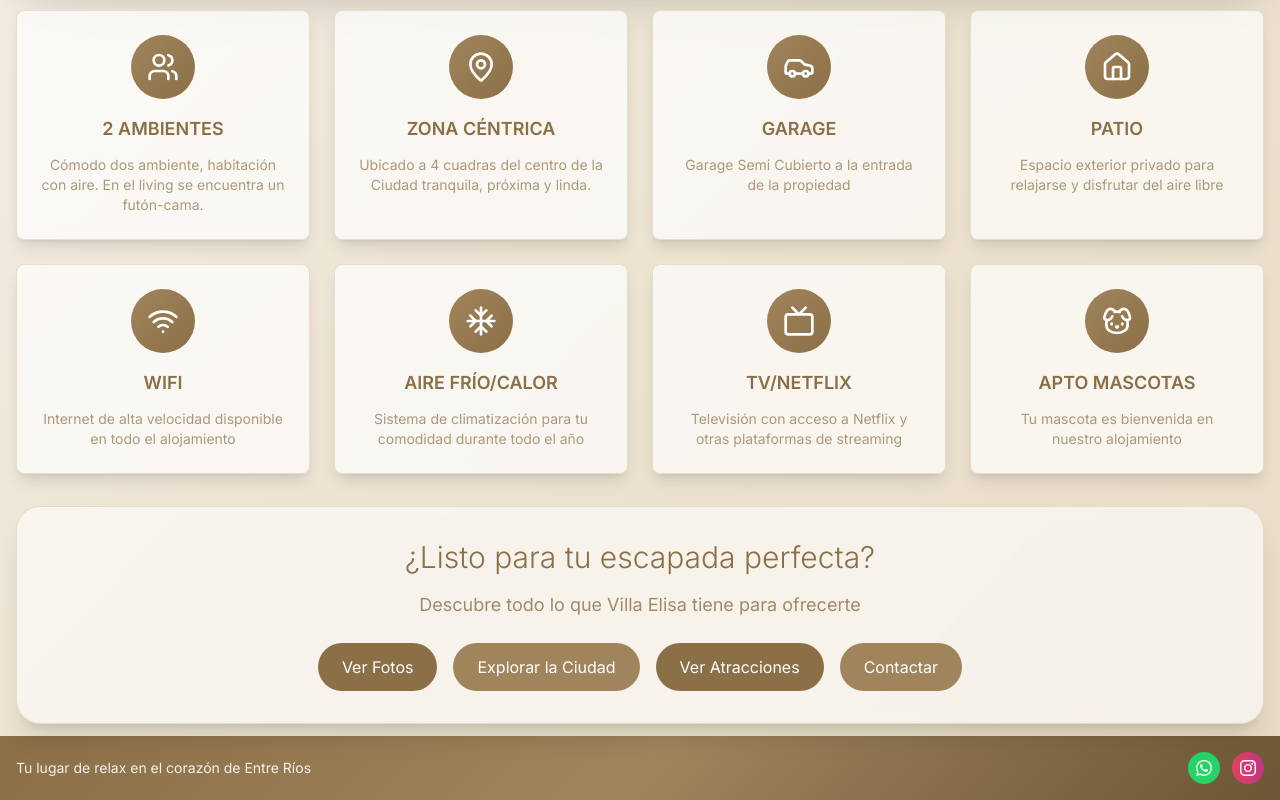
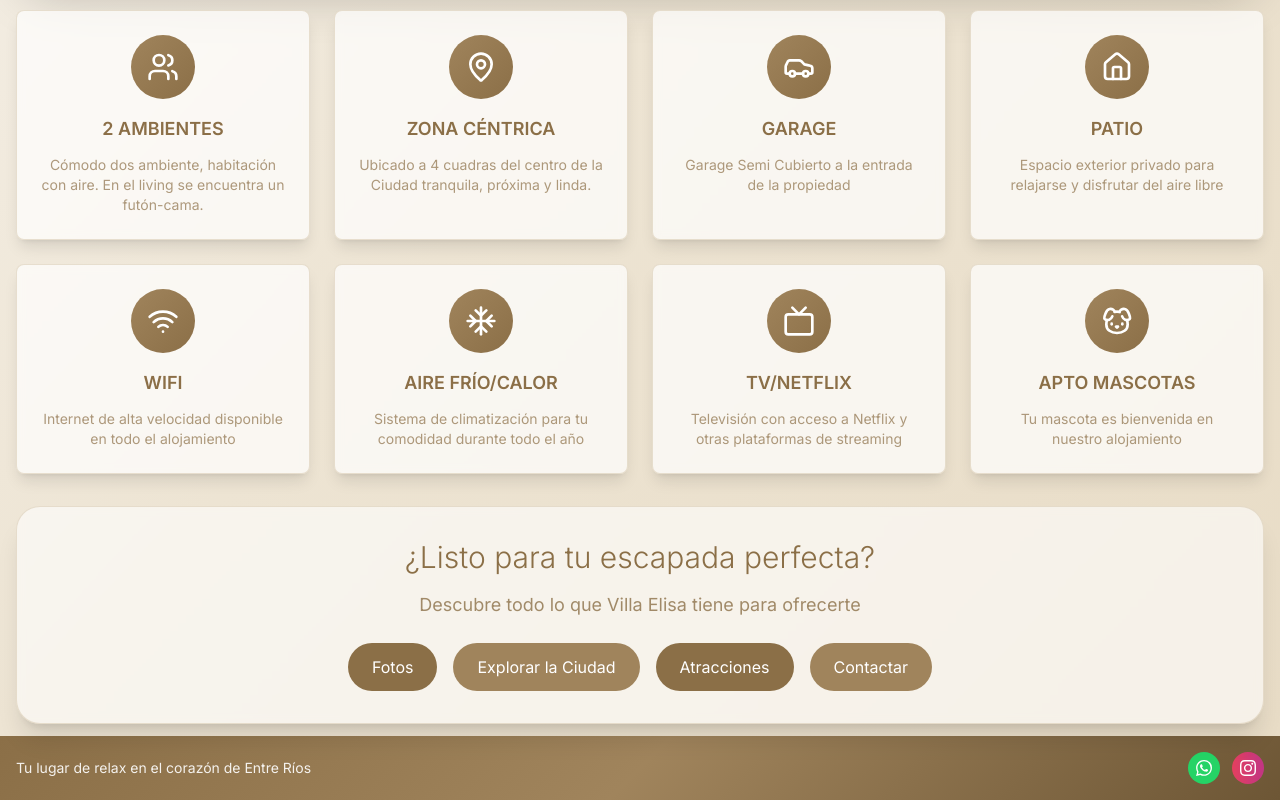
Before and after one commit to mustafa-matias/emprendimiento, a Next.js app: page / in a window 1280 px wide. Shown: the part 715-1515 px from the top of the page. Built offline with nearby package versions, Linux system fonts and the light colour scheme.

Commit message:
2 commit

```diff
--- a/app/page.tsx
+++ b/app/page.tsx
@@ -194,7 +194,7 @@ export default function HomePage() {
               <div className="flex flex-wrap justify-center gap-2 md:gap-3 lg:gap-4">
                 <Link href="/fotos">
                   <div className="px-3 md:px-4 lg:px-6 py-2 md:py-2 lg:py-3 bg-[#8b6f47] hover:bg-[#6d5635] text-white text-xs md:text-sm lg:text-base cursor-pointer transition-all duration-300 hover:scale-105 rounded-full">
-                    Ver Fotos
+                    Fotos
                   </div>
                 </Link>
                 <Link href="/la-ciudad">
@@ -204,7 +204,7 @@ export default function HomePage() {
                 </Link>
                 <Link href="/atracciones">
                   <div className="px-3 md:px-4 lg:px-6 py-2 md:py-2 lg:py-3 bg-[#8b6f47] hover:bg-[#6d5635] text-white text-xs md:text-sm lg:text-base cursor-pointer transition-all duration-300 hover:scale-105 rounded-full">
-                    Ver Atracciones
+                    Atracciones
                   </div>
                 </Link>
                 <Link href="/contacto">
```
